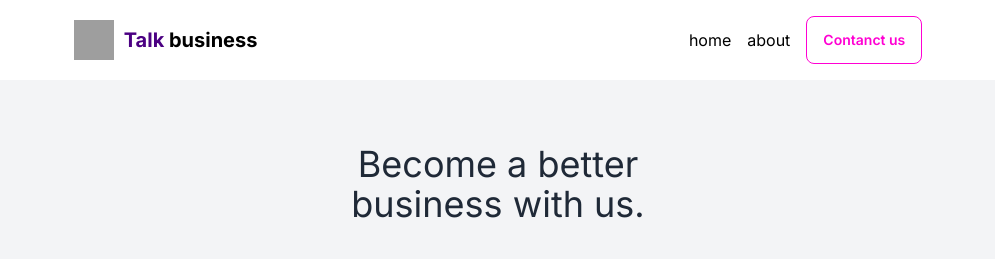
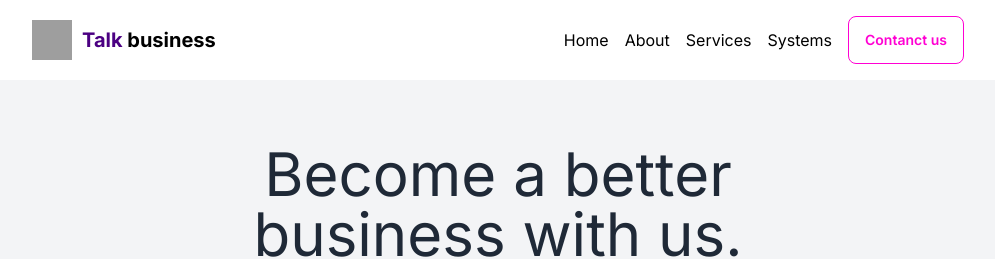
Before and after one commit to javohiryusupov77/8-Month-6, a Next.js app: page / in a window 1280 px wide. Shown: the top 259 px of the page, without its empty margins (142-1137 px from the left). Built offline with nearby package versions, Linux system fonts and the light colour scheme; grey boxes are pictures that could not be loaded.

Commit message:
commit 3

```diff
--- a/app/about/page.tsx
+++ b/app/about/page.tsx
@@ -18,10 +18,16 @@ export default function Page() {
           </div>
           <nav className="flex items-center space-x-4">
             <Link className="hover:text-gray-500 transition-colors" href={"/"}>
-              home
+              Home
             </Link>
             <Link className="hover:text-gray-500 transition-colors" href={"/about"}>
-              about
+              About
+            </Link>
+             <Link className="hover:text-gray-500 transition-colors" href={"/*"}>
+              Services
+            </Link>
+             <Link className="hover:text-gray-500 transition-colors" href={"/*"}>
+              System
             </Link>
             <button className="btn btn-outline btn-secondary">Contact us</button>
           </nav>
--- a/app/componsnts/MainContent/page.tsx
+++ b/app/componsnts/MainContent/page.tsx
@@ -3,7 +3,7 @@ import React from "react";
 const MainContent = () => {
   return (
     <main className="flex flex-col items-center justify-center min-h-[calc(100vh-80px)] text-center">
-      <h1 className="my-16 mb-16 text-4xl w-[300px] h-[50px] text-center">
+      <h1 className="my-16 mb-20 text-6xl w-[500px] h-[50px] text-center">
         Become a better business with us.
       </h1>
       <p className="mb-4 w-[450px] h-[50px]">
--- a/app/componsnts/Navigation/page.tsx
+++ b/app/componsnts/Navigation/page.tsx
@@ -17,13 +17,25 @@ import Link from 'next/link'
           </div>
           <nav className="flex items-center space-x-4">
             <Link className="hover:text-gray-500 transition-colors" href={"/"}>
-              home
+              Home
             </Link>
             <Link
               className="hover:text-gray-500 transition-colors"
               href={"/about"}
             >
-              about
+              About
+            </Link>
+            <Link
+              className="hover:text-gray-500 transition-colors"
+              href={"/*"}
+            >
+              Services
+            </Link>
+            <Link
+              className="hover:text-gray-500 transition-colors"
+              href={"/*"}
+            >
+              Systems
             </Link>
             <button className="btn btn-outline btn-secondary">
               Contanct us
```
